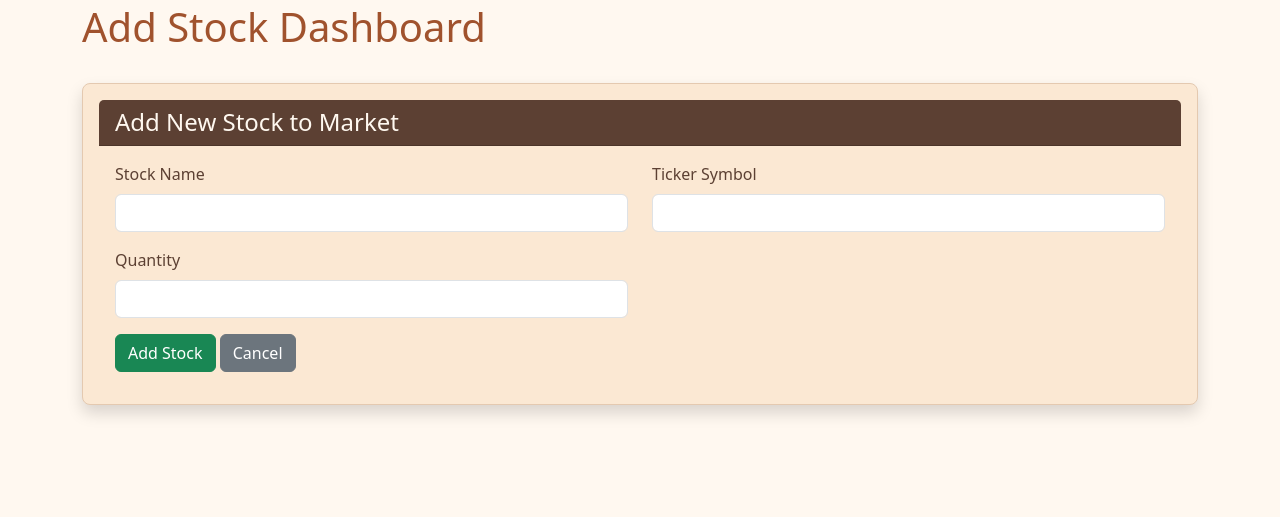
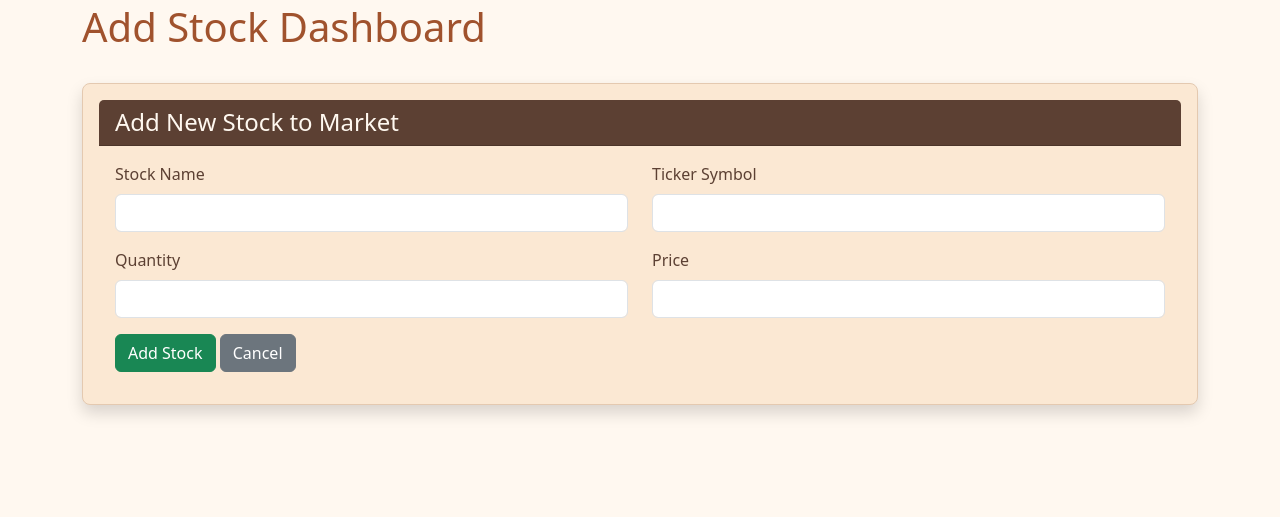
Before and after one commit to JelleJello/401-Project-Repo, a Flask app: template templates/add_stock.html in a window 1280 px wide. Shown: the part 189-706 px from the top of the page. Run offline with Flask 3, Linux system fonts and the light colour scheme; the template is opened without the code that fills it, so the values that code supplies are empty; some libraries are stand-ins or nearby versions.

Commit message:
Added price attribute to add stock

```diff
--- a/templates/add_stock.html
+++ b/templates/add_stock.html
@@ -51,6 +51,10 @@
             <label for="quantity" class="form-label">Quantity</label>
             <input type="number" class="form-control" id="quantity" name="quantity" required min="1">
           </div>
+          <div class="col-md-6">
+            <label for="price" class="form-label">Price</label>
+            <input type="number" class="form-control" id="price" name="price" required min="1">
+          </div>
         </div>
         <button type="submit" class="btn btn-success">Add Stock</button>
         <a href="{{ url_for('admin_dashboard') }}" class="btn btn-secondary">Cancel</a>
```
